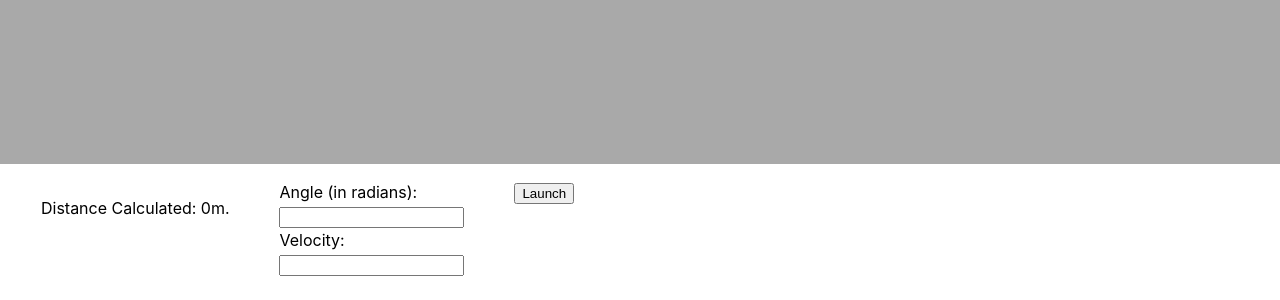
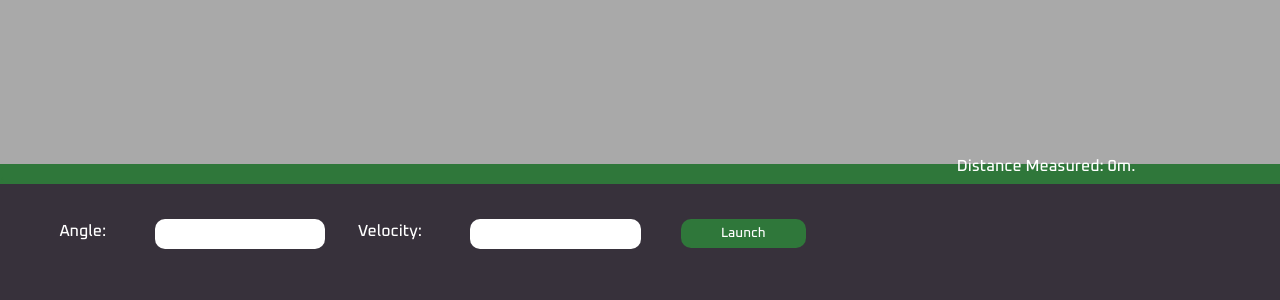
Before and after one commit to qinjoshua/KinematicGorillas, a plain HTML site: page wwwroot/Frontend/game.html in a window 1280 px wide. Shown: the part 590-890 px from the top of the page. Drawn offline with nearby package versions, Linux system fonts and the light colour scheme.

Commit message:
added styling to the input fields

```diff
--- a/wwwroot/Frontend/game.css
+++ b/wwwroot/Frontend/game.css
@@ -18,8 +18,18 @@ body {
 }
 
 #launch-form {
-    padding: 1rem;
+    padding: 2.2rem;
     line-height: 1.5rem;
+    background-color: #37313B;
+    color: white;
+    font-family: 'Oxanium', cursive;
+    padding-bottom: 4%;
+}
+
+#grass {
+    height: 10%;
+    color: #2F773A;
+    background-color: #2F773A;
 }
 
 form {
@@ -34,24 +44,56 @@ form {
 }
 
 #launch-button {
-    padding-top: 2%;
+    border-radius: 10px;
+    padding: 13%;
+    color: white;
+    background-color: #2F773A;
+    border: none;
+    padding-left: 90%;
+    padding-right: 90%;
+    margin-left: 70%;
+    font-family: 'Oxanium', cursive;
+}
+
+#launch-button:hover {
+    cursor: pointer;
+}
+
+#distance {
+    /* padding-bottom: 10%; */
+    margin-left: 70%;
+    position: absolute;
+    bottom: 2%;
+    font-weight: 500;
+}
+
+#velocity,
+#angle {
+    border-radius: 10px;
+    border: none;
+    padding: 4%;
+    padding-left: 5%;
+    padding-right: 5%;
+    font-family: 'Oxanium', cursive;
 }
 
 #leftbox {
-    float:left;
-    background:Red;
-    width:25%;
-    height:280px;
+    float: left;
+    background: Red;
+    width: 25%;
+    height: 280px;
 }
-#middlebox{
-    float:left;
-    background:Green;
-    width:50%;
-    height:280px;
+
+#middlebox {
+    float: left;
+    background: Green;
+    width: 50%;
+    height: 280px;
 }
-#rightbox{
-    float:right;
-    background:blue;
-    width:25%;
-    height:280px;
+
+#rightbox {
+    float: right;
+    background: blue;
+    width: 25%;
+    height: 280px;
 }
--- a/wwwroot/Frontend/game.html
+++ b/wwwroot/Frontend/game.html
@@ -5,6 +5,7 @@
     <meta charset="UTF-8">
     <title>Kinematic Gorillas</title>
     <link rel="stylesheet" type="text/css" href="game.css" />
+    <link href="https://fonts.googleapis.com/css2?family=Oxanium:wght@200;300;500&display=swap" rel="stylesheet">
 </head>
 
 <body>
@@ -54,17 +55,26 @@
             <img src="images/background-test.png" style="max-width: 5%; display: none;" id="background">
 
         </div>
+        <div id="grass">.</div>
         <form id="launch-form">
-            <div class="form-section">
-                <p id="distance_block">Distance Calculated: 0m.</p>
+            <div class="form-section" id="distance">
+                <p id="distance_block">
+                    Distance Measured: 0m.
+                </p>
             </div>
             <div class="form-section">
-                <label for="angle">Angle (in radians):</label><br>
+                <label for="angle">Angle:</label><br>
+            </div>
+            <div class="form-section">
                 <input type="text" id="angle" name="angle"><br>
+            </div>
+            <div class="form-section">
                 <label for="velocity">Velocity:</label><br>
+            </div>
+            <div class="form-section">
                 <input type="text" id="velocity" name="velocity">
             </div>
-            <div class="form-section">
+            <div>
                 <button id="launch-button" type="submit" value="Submit">Launch</button>
             </div>
         </form>
```
